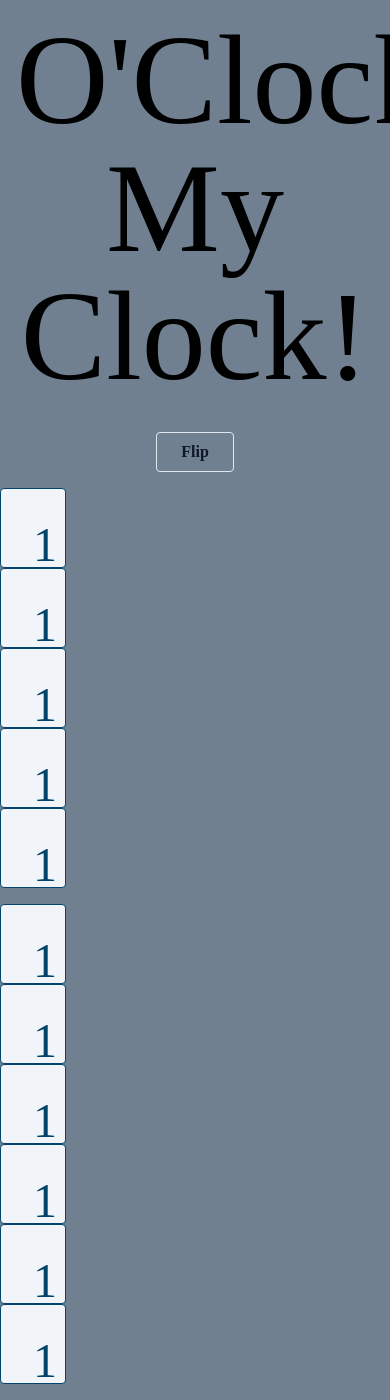
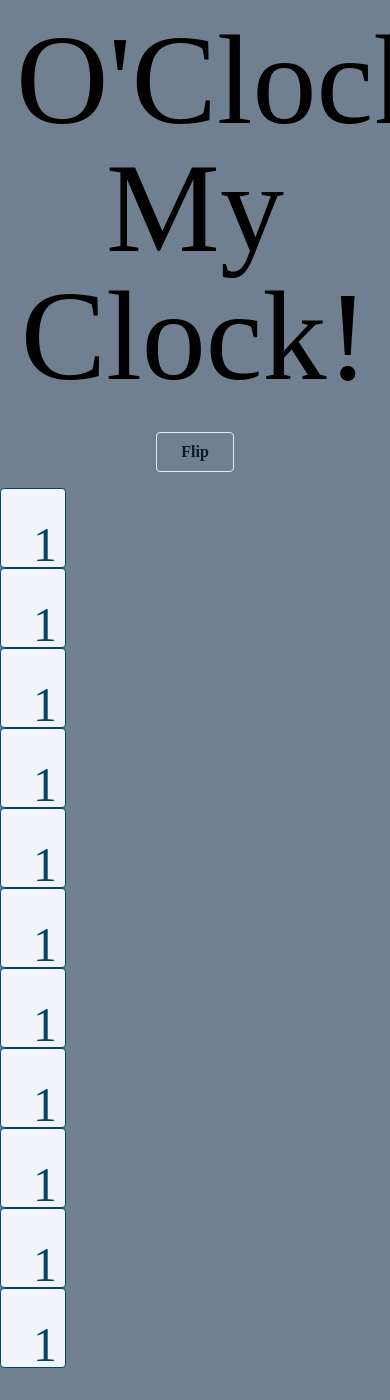
Before and after one commit to foxtrottwist/oclock-my-clock, a React (Vite) app: page / in a window 390 px wide. Shown: the top 1400 px of the page. After the commit the page ends 1371 px from the top, so only its background shows below. Built offline with nearby package versions, Linux system fonts and the light colour scheme; a web font is replaced by a local one.

Commit message:
Styling updated.

```diff
--- a/src/App.tsx
+++ b/src/App.tsx
@@ -21,8 +21,8 @@ export function App() {
       </div>
 
       <div className="md:flex justify-center">
-        <div className="md:flex flex-col items-end">
-          <div className="md:flex mb-4 space-x-0.5">
+        <div className="md:flex flex-col items-end gap-4">
+          <div className="md:flex gap-0.5">
             <BitBox flip={flip} />
             <BitBox flip={flip} />
             <BitBox flip={flip} />
@@ -30,7 +30,7 @@ export function App() {
             <BitBox flip={flip} />
           </div>
 
-          <div className="md:flex mb-4 space-x-0.5">
+          <div className="md:flex gap-0.5">
             <BitBox flip={flip} />
             <BitBox flip={flip} />
             <BitBox flip={flip} />
```
